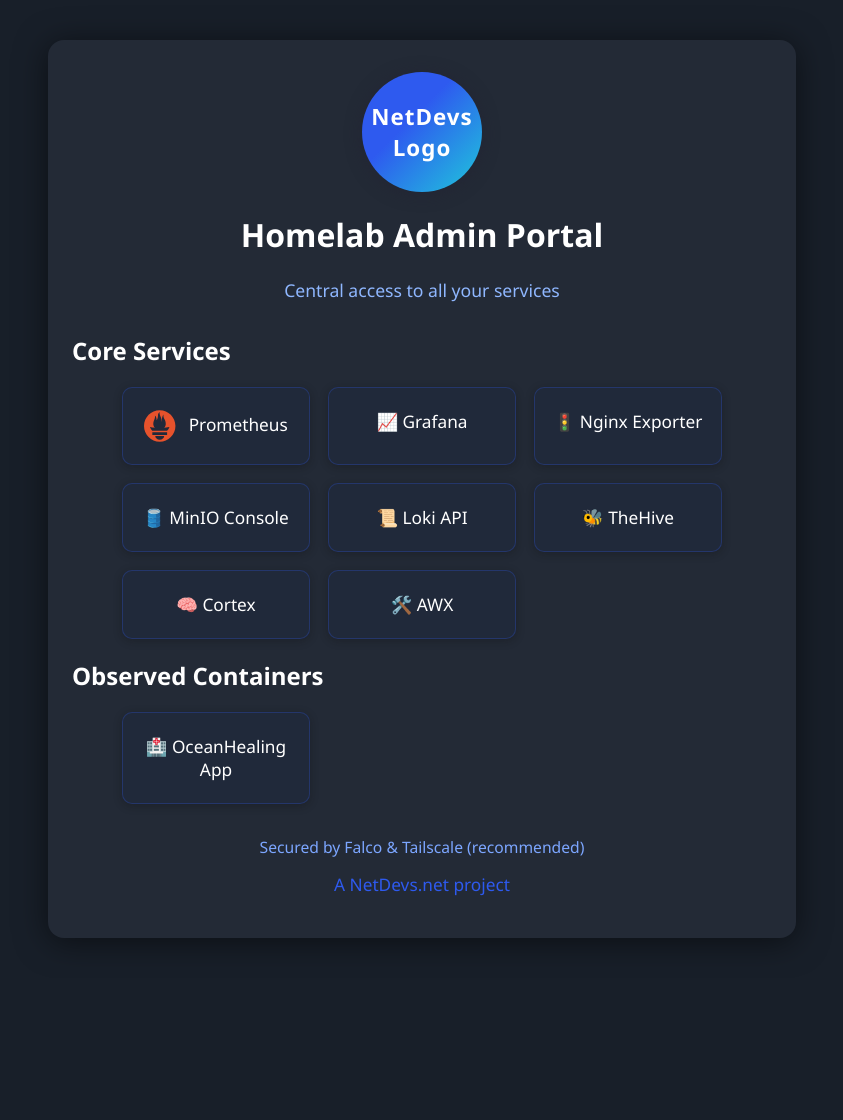
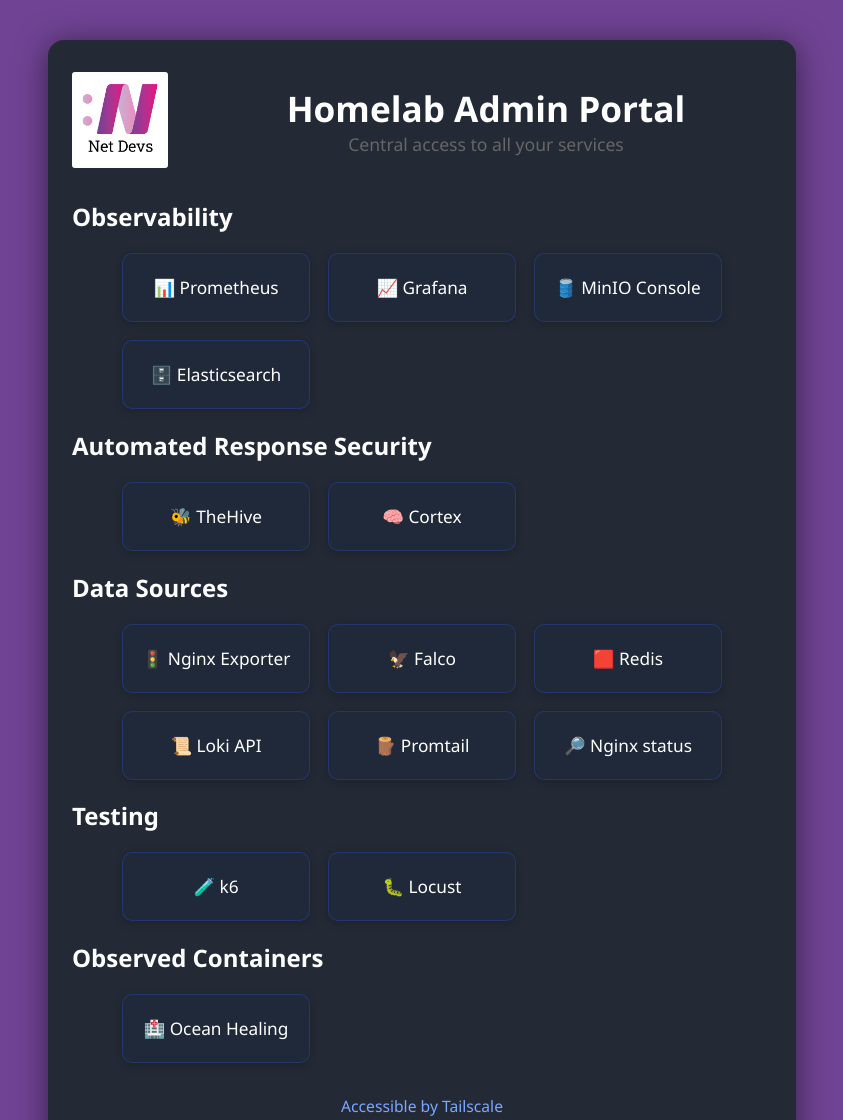
Before and after one commit to netdevs-net/AutoRunSec, a plain HTML site: page www/index.html in a window 1280 px wide. Shown: the top 1120 px of the page, without its empty margins (218-1061 px from the left). Before the commit the page ends 978 px from the top, so only its background shows below. Drawn offline with Linux system fonts and the light colour scheme.

Commit message:
feat: Add Loki and Promtail logging with proper configuration
- Added Promtail to Data Sources in the portal
- Created a new Testing category with k6 and Locust links
- Configured Loki with proper retention and timestamp handling
- Set up Promtail to collect Docker container logs with proper labels
- Fixed timestamp issues with old log entries
- Added proper error handling and retry logic

```diff
--- a/www/index.html
+++ b/www/index.html
@@ -8,35 +8,49 @@
 </head>
 <body>
   <div class="container">
-    <header>
-      <div class="logo-placeholder">
-        <!-- Replace this div with <img src='logo.png'> when logo is available -->
-        <span>NetDevs Logo</span>
+    <header class="header-flex">
+      <img src="/logos/netdevs-logo.jpg" alt="NetDevs Logo" class="netdevs-logo" />
+      <div class="header-titles">
+        <h1>Homelab Admin Portal</h1>
+        <p class="subtitle">Central access to all your services</p>
       </div>
-      <h1>Homelab Admin Portal</h1>
-      <p class="subtitle">Central access to all your services</p>
     </header>
     <main>
-      <h2 class="section-title">Core Services</h2>
+      <h2 class="section-title">Observability</h2>
       <div class="links-grid">
-        <a href="http://localhost:9090" target="_blank" class="card prometheus"><img src="logos/prometheus.svg" alt="Prometheus Logo" class="service-logo"> Prometheus</a>
+        <a href="http://localhost:9090" target="_blank" class="card prometheus">📊 Prometheus</a>
         <a href="http://localhost:3000" target="_blank" class="card grafana">📈 Grafana</a>
-        <a href="http://localhost:9113/metrics" target="_blank" class="card nginx-exporter">🚦 Nginx Exporter</a>
         <a href="http://localhost:9001" target="_blank" class="card minio">🛢️ MinIO Console</a>
-        <a href="http://localhost:3100" target="_blank" class="card loki">📜 Loki API</a>
+        <a href="http://localhost:9200" target="_blank" class="card elasticsearch">🗄️ Elasticsearch</a>
+      </div>
+
+      <h2 class="section-title">Automated Response Security</h2>
+      <div class="links-grid">
         <a href="http://localhost:9005" target="_blank" class="card thehive">🐝 TheHive</a>
         <a href="http://localhost:9006" target="_blank" class="card cortex">🧠 Cortex</a>
-        <a href="http://localhost:8043" target="_blank" class="card awx">🛠️ AWX</a>
+      </div>
+      <h2 class="section-title">Data Sources</h2>
+      <div class="links-grid">
+        <a href="http://localhost:9113/metrics" target="_blank" class="card nginx-exporter">🚦 Nginx Exporter</a>
+        <a href="http://localhost:2801" target="_blank" class="card falco">🦅 Falco</a>
+        <a href="http://localhost:6379" target="_blank" class="card redis">🟥 Redis</a>
+        <a href="http://localhost:3100" target="_blank" class="card loki">📜 Loki API</a>
+        <a href="http://localhost:9080" target="_blank" class="card promtail">🪵 Promtail</a>
+        <a href="http://localhost:5543/stub_status" target="_blank" class="card nginx-status">🔎 Nginx status</a>
+      </div>
+      <h2 class="section-title">Testing</h2>
+      <div class="links-grid">
+        <a href="http://localhost:6565" target="_blank" class="card k6">🧪 k6</a>
+        <a href="http://localhost:8089" target="_blank" class="card locust">🐛 Locust</a>
       </div>
       <h2 class="section-title">Observed Containers</h2>
       <div class="links-grid" id="observed-containers">
-        <a href="http://localhost:5543" target="_blank" class="card oceanhealing">🏥 OceanHealing App</a>
-        <!-- Add more observed containers here -->
+        <a href="http://localhost:5543" target="_blank" class="card oceanhealing">🏥 Ocean Healing</a>
       </div>
     </main>
     <footer>
-      <p>Secured by Falco & Tailscale (recommended)</p>
-      <p class="netdevs-credit">A NetDevs.net project</p>
+      <p>Accessible by Tailscale</p>
+      <p class="netdevs-credit">Built by <a href="https://NetDevs.net" target="_blank" rel="noopener" style="color:inherit;text-decoration:underline;">NetDevs.net</a></p>
     </footer>
   </div>
 </body>
--- a/www/style.css
+++ b/www/style.css
@@ -1,5 +1,5 @@
 body {
-  background: #181f29;
+  background: #704394;
   color: #fff;
   font-family: 'Segoe UI', Arial, sans-serif;
   margin: 0;
@@ -58,10 +58,10 @@ header {
   border: 1.5px solid #2e5aef44;
 }
 .card:hover {
-  background: #2e5aef;
+  background: #A73A89;
   color: #fff;
   transform: translateY(-2px) scale(1.03);
-  box-shadow: 0 4px 16px #1fc8db44;
+  box-shadow: 0 4px 16px #A73A8944;
 }
 footer {
   text-align: center;
@@ -92,7 +92,54 @@ footer {
   .logo-placeholder {
     width: 80px;
     height: 80px;
-    font-size: 1rem;
+  }
+}
+
+.header-flex {
+  display: flex;
+  align-items: center;
+  justify-content: flex-start;
+  gap: 2rem;
+  margin-bottom: 2rem;
+}
+
+.netdevs-logo {
+  width: 96px;
+  height: 96px;
+  border-radius: 3px;
+  display: block;
+  object-fit: contain;
+}
+
+.header-titles {
+  display: flex;
+  flex-direction: column;
+  justify-content: center;
+  align-items: center;
+  text-align: center;
+  flex: 1;
+}
+
+.header-titles h1 {
+  margin: 0;
+  font-size: 2.2rem;
+  font-weight: 700;
+}
+
+.header-titles .subtitle {
+  margin: 0;
+  font-size: 1.1rem;
+  color: #666;
+}
+
+@media (max-width: 600px) {
+  .header-flex {
+    flex-direction: column;
+    align-items: center;
+    gap: 1rem;
+  }
+  .header-titles {
+    align-items: center;
   }
 }
 
```
Also changed, not shown: www/logos/netdevs-logo.jpg (added), 5 other files.
